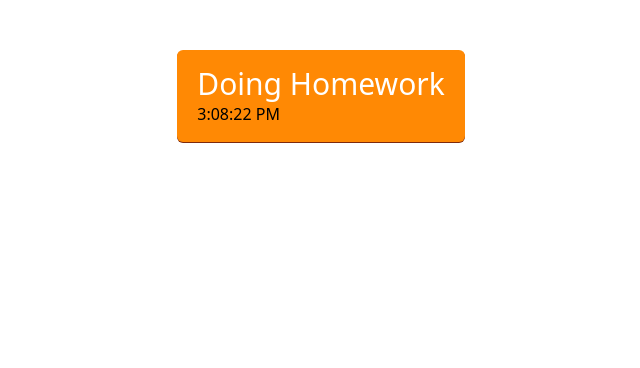
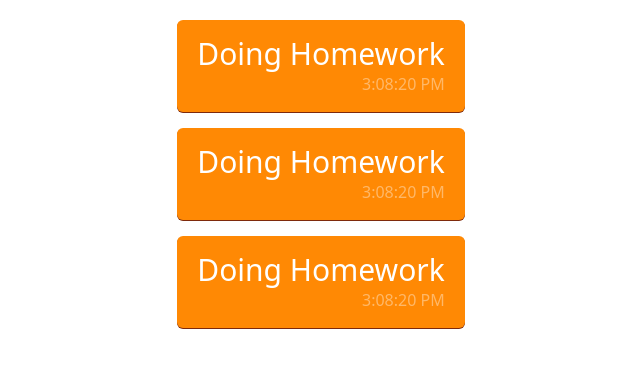
Before and after one commit to rahelaqambari/Project, a React (Vite) app: page / in a window 1280 px wide. Shown: the top 368 px of the page, without its empty margins (319-959 px from the left). Built offline with nearby package versions, Linux system fonts and the light colour scheme.

Commit message:
add cart

```diff
--- a/src/Clock.jsx
+++ b/src/Clock.jsx
@@ -8,10 +8,22 @@ export default function Clock (){
         return ()=> clearInterval(timer)
     },[]);
     return(
-        <div className="h-48 w-full flex items-center justify-center">
+        <div className="h-fit mt-5 w-full flex items-center justif-center flex-col gap-4">
             <div className="bg-orange-400 shadow-2xs shadow-orange-900 py-4 px-5 rounded-md flex flex-col">
                 <p className="text-3xl text-white">Doing Homework</p>
-                <div>
+                <div className="flex items-end justify-end text-white/40">
+                    <h1 className="">{Clock}</h1>
+               </div>
+            </div>
+            <div className="bg-orange-400 shadow-2xs shadow-orange-900 py-4 px-5 rounded-md flex flex-col">
+                <p className="text-3xl text-white">Doing Homework</p>
+                <div className="flex items-end justify-end text-white/40">
+                    <h1 className="">{Clock}</h1>
+               </div>
+            </div>
+            <div className="bg-orange-400 shadow-2xs shadow-orange-900 py-4 px-5 rounded-md flex flex-col">
+                <p className="text-3xl text-white">Doing Homework</p>
+                <div className="flex items-end justify-end text-white/40">
                     <h1 className="">{Clock}</h1>
                </div>
             </div>
```
